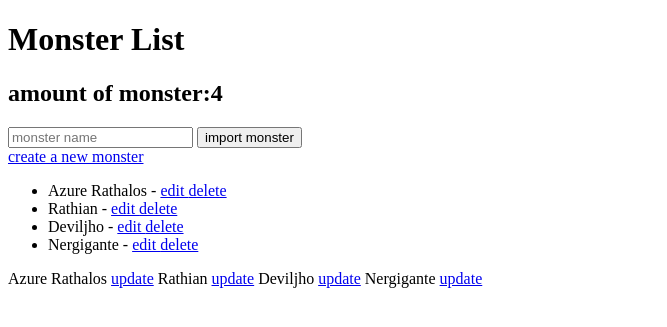
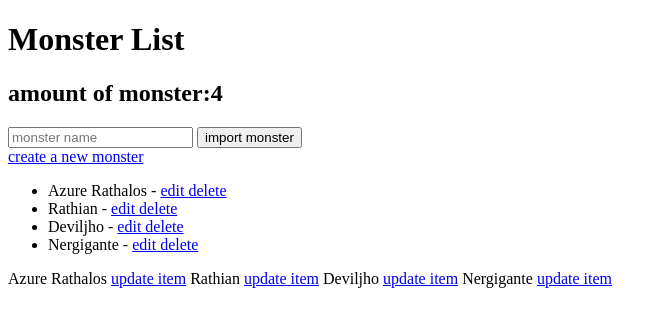
Before and after one commit to FirstHassan24/mhworld, a Django app: template monsterhunter/templates/monsterhunter/monster_list.html in a window 1280 px wide. Shown: the top 327 px of the page, without its empty margins (0-667 px from the left). Run offline with Django 5.2, Linux system fonts and the light colour scheme; the template is opened without the code that fills it: values that come from a table or form of the project are taken from there, others are empty; data comes from the database, SQL or seed files in the repository.

```diff
--- a/monsterhunter/templates/monsterhunter/monster_list.html
+++ b/monsterhunter/templates/monsterhunter/monster_list.html
@@ -49,7 +49,7 @@ Monster List
     <!--grab the name of each item in the database:-->
     {{item.name}}
     <!--create a link for each item in the database: -->
-    <a href="{% url 'update-item' item.pk %}">update</a>
+    <a href="{% url 'update-item' item.pk %}">update item</a>
 {% endfor %}
 </body>
 </html>
--- a/monsterhunter/views.py
+++ b/monsterhunter/views.py
@@ -92,7 +92,7 @@ def update_item(request,pk):
             messages.error(request,"please fix this error :(")
             #GET that shows the form prefilled:
             form = ItemForm(instance=item)
-            #render it to the same form template & pass a flag so we can change the button text to update:
+            #TODO:render it to the same form template & pass a flag so we can change the button text to update:
             return render(request,"monsterhunter/monster_form.html",{"form":form,"is_edit":True})
 
 # Define the API endpoint for monster data
```
